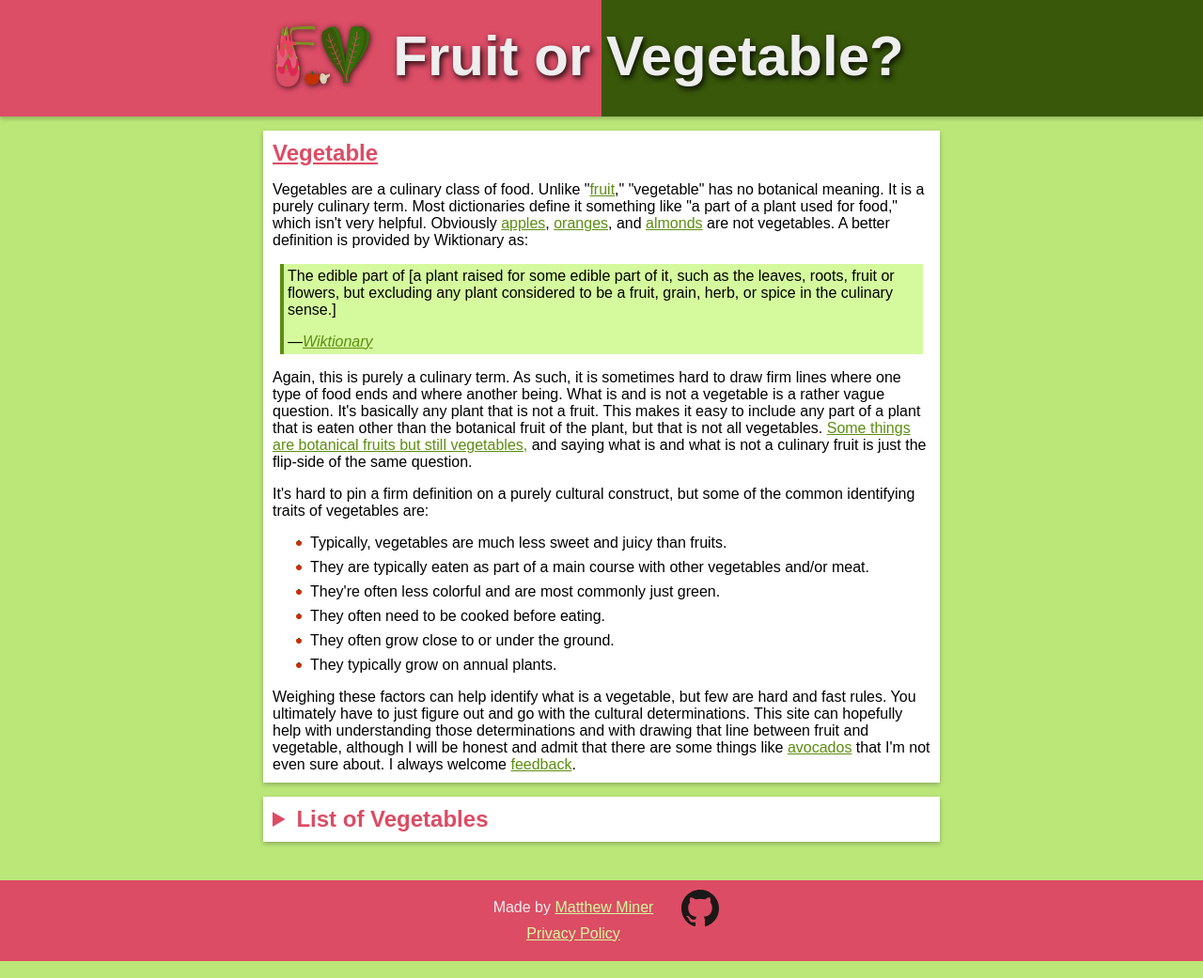
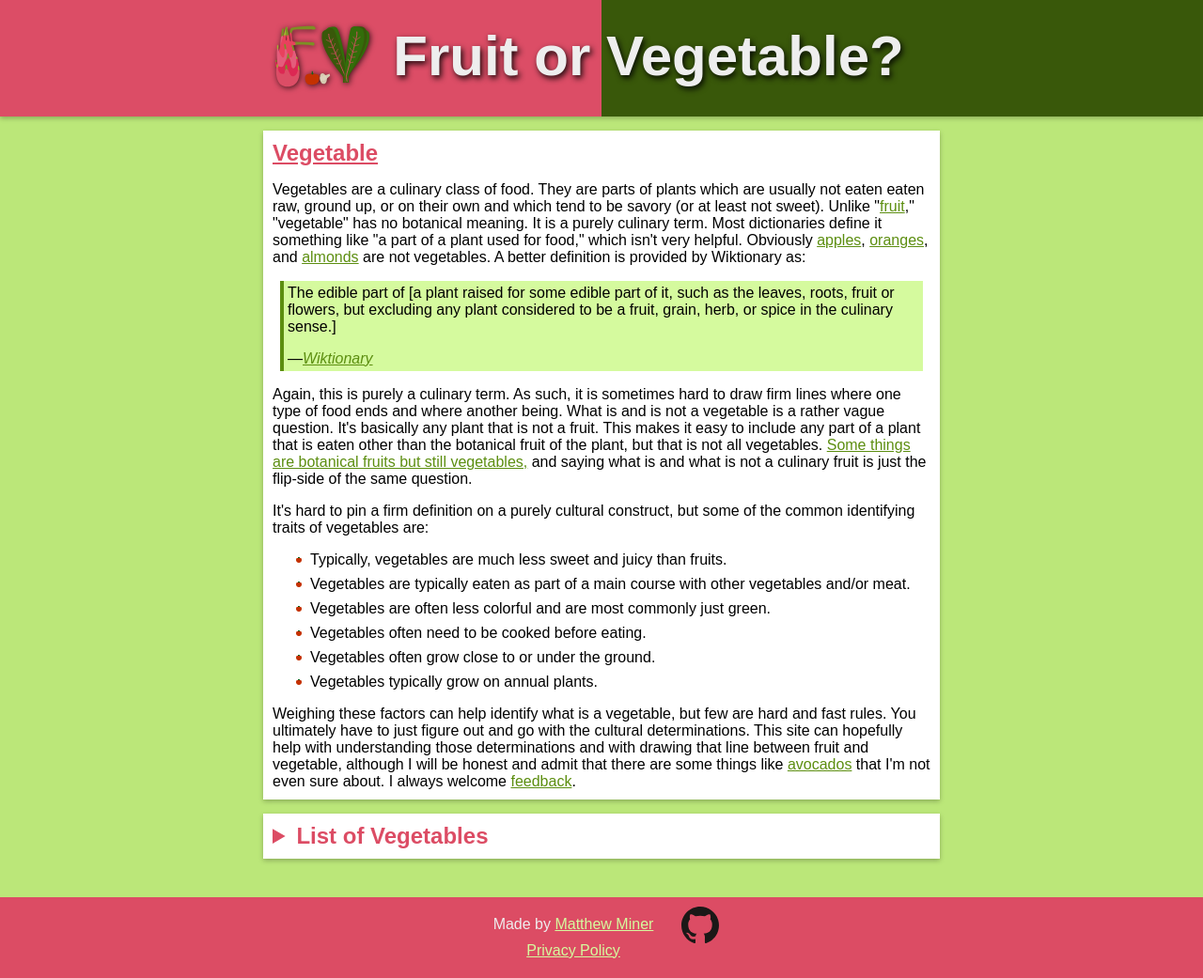
Before and after one commit to mminer237/fruitorvegetable, a Jekyll site: the page built from _types/vegetable.html, in a window 1280 px wide. Shown: the whole page at 94% size. Built offline with Jekyll 4.4.1, drawn with Linux system fonts in a browser that asks for light colours.

Commit message:
Improve vegetable definition

```diff
--- a/_types/vegetable.html
+++ b/_types/vegetable.html
@@ -4,7 +4,7 @@ plural_title: 'Vegetables'
 indefinite_title: 'A Vegetable'
 type: vegetable
 ---
-<p>Vegetables are a culinary class of food. Unlike "<a href="{% link _types/fruit.html %}">fruit</a>," "vegetable" has no botanical meaning. It is a purely culinary term. Most dictionaries define it something like "a part of a plant used for food," which isn't very helpful. Obviously <a href="{% link _items/apple.md %}">apples</a>, <a href="{% link _items/orange.md %}">oranges</a>, and <a href="{% link _items/almond.md %}">almonds</a> are not vegetables. A better definition is provided by Wiktionary as:</p>
+<p>Vegetables are a culinary class of food. They are parts of plants which are usually not eaten eaten raw, ground up, or on their own and which tend to be savory (or at least not sweet). Unlike "<a href="{% link _types/fruit.html %}">fruit</a>," "vegetable" has no botanical meaning. It is a purely culinary term. Most dictionaries define it something like "a part of a plant used for food," which isn't very helpful. Obviously <a href="{% link _items/apple.md %}">apples</a>, <a href="{% link _items/orange.md %}">oranges</a>, and <a href="{% link _items/almond.md %}">almonds</a> are not vegetables. A better definition is provided by Wiktionary as:</p>
 <blockquote cite="https://en.wiktionary.org/wiki/vegetable">
 	<p>The edible part of [a plant raised for some edible part of it, such as the leaves, roots, fruit or flowers, but excluding any plant considered to be a fruit, grain, herb, or spice in the culinary sense.]</p>
 	<div class="quote-signature"><a href="https://en.wiktionary.org/wiki/vegetable"><i>Wiktionary</i></a></div>
@@ -13,10 +13,10 @@ type: vegetable
 <p>It's hard to pin a firm definition on a purely cultural construct, but some of the common identifying traits of vegetables are:</p>
 <ul>
 	<li>Typically, vegetables are much less sweet and juicy than fruits.</li>
-	<li>They are typically eaten as part of a main course with other vegetables and/or meat.</li>
-	<li>They're often less colorful and are most commonly just green.</li>
-	<li>They often need to be cooked before eating.</li>
-	<li>They often grow close to or under the ground.</li>
-	<li>They typically grow on annual plants.</li>
+	<li>Vegetables are typically eaten as part of a main course with other vegetables and/or meat.</li>
+	<li>Vegetables are often less colorful and are most commonly just green.</li>
+	<li>Vegetables often need to be cooked before eating.</li>
+	<li>Vegetables often grow close to or under the ground.</li>
+	<li>Vegetables typically grow on annual plants.</li>
 </ul>
 <p>Weighing these factors can help identify what is a vegetable, but few are hard and fast rules. You ultimately have to just figure out and go with the cultural determinations. This site can hopefully help with understanding those determinations and with drawing that line between fruit and vegetable, although I will be honest and admit that there are some things like <a href="{% link _items/avocado.md %}">avocados</a> that I'm not even sure about. I always welcome <a href="https://matthewminer.name/contact">feedback</a>.</p>
```
